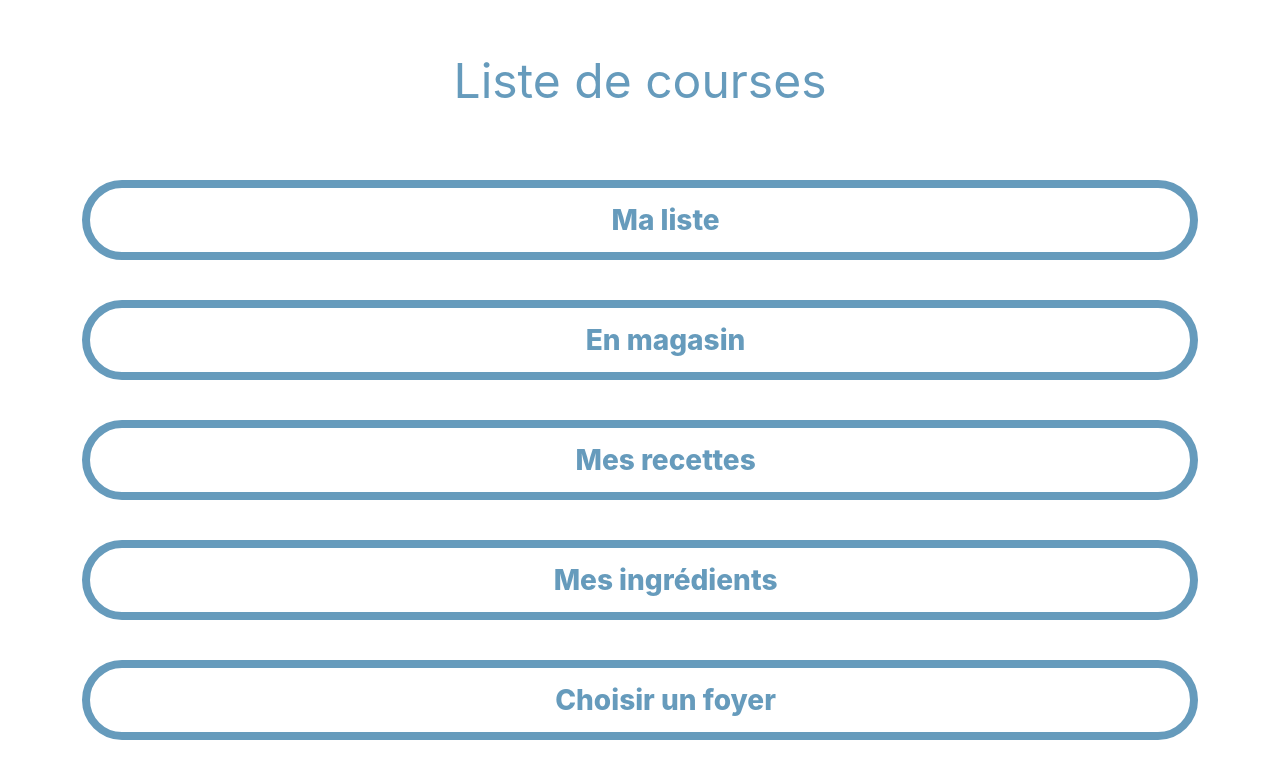
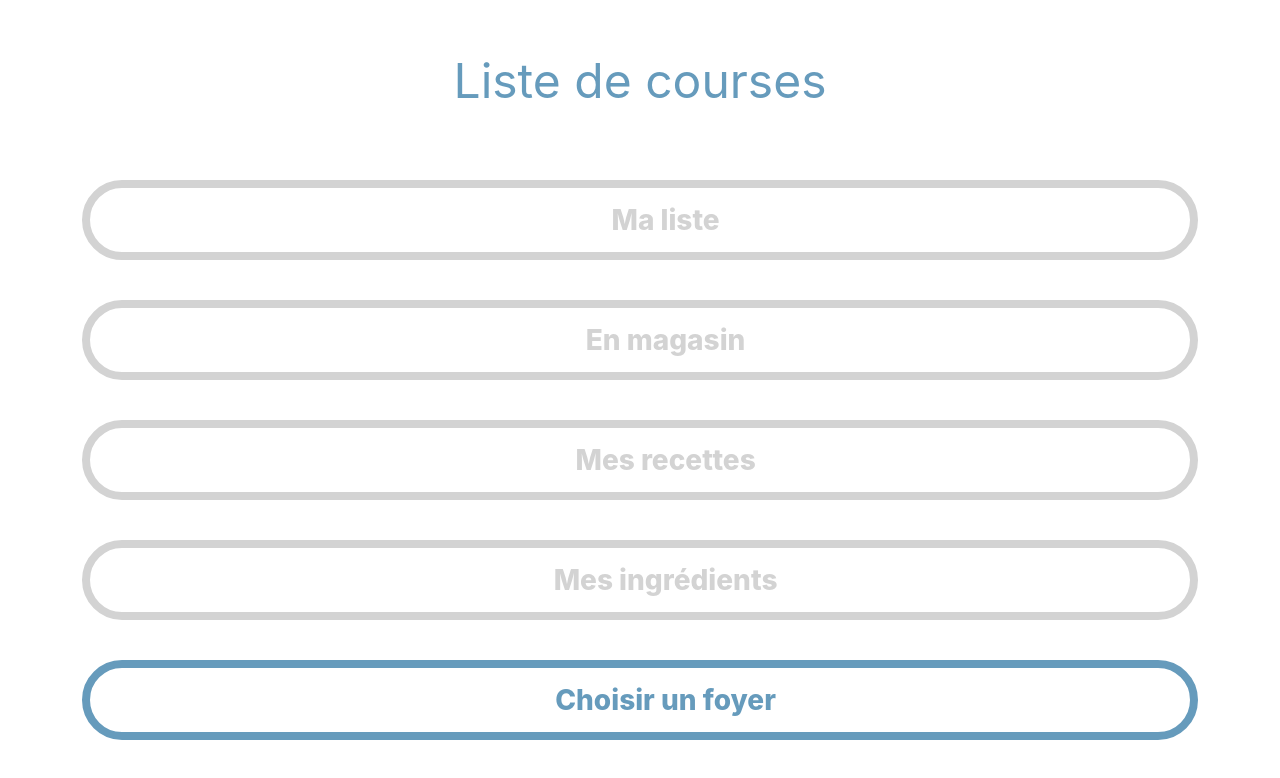
Before and after one commit to PauwelsTom/liste_course, a React (Create React App) app in the folder frontend/: page / in a window 1280 px wide. Shown: the top 778 px of the page. Built offline with nearby package versions, Linux system fonts and the light colour scheme.

Commit message:
Foncionnement suppression foyer : OK

```diff
--- a/frontend/src/Foyer/PageFoyer.jsx
+++ b/frontend/src/Foyer/PageFoyer.jsx
@@ -56,9 +56,15 @@ export class PageFoyer extends Component {
                 const res = json_to_foyerList(json);
                 console.log(res);
                 this.setState({foyers: res});
-                setTimeout(() => {
-                    this.setState({foyers: res});
-                }, 1000);
+
+                if (this.state.selected != null) {
+                    for (const i = 0; i < res.length; i++) {
+                        if (res[i].id === this.state.selected)
+                            return;
+                    }
+                    this.setState({selected: null});
+                    localStorage.setItem("foyer", null);
+                }
             })
             .catch(e => console.error("Erreur lors de la requête:", e))
     }
--- a/frontend/src/Ingredients/PageIngredients.jsx
+++ b/frontend/src/Ingredients/PageIngredients.jsx
@@ -13,7 +13,9 @@ export class PageIngredients extends Component {
             ingrSelected: null,
             ingrList: []
         }
-        this.foyer = 0;
+
+        const foyer = parseInt(localStorage.getItem("foyer"));
+        this.foyer = isNaN(foyer)? null: foyer;
     }
 
     get_all_ingr = () => {
--- a/frontend/src/Menu_principal/BoutonMode.css
+++ b/frontend/src/Menu_principal/BoutonMode.css
@@ -32,7 +32,7 @@
     height: 12vh;
 
     background-color: var(--couleur-menu-princpal);
-    color: white;
+    color: var(--background-color);
 }
 
 .BoutonFlèche {
@@ -49,3 +49,17 @@
     font-weight: 600;
     color: var(--couleur-menu-princpal);
 }
+
+.Disabled {
+    border: 1vh solid lightgray;
+    color: lightgray;
+}
+
+.Disabled:hover {
+    height: 8vh;
+    width: 80vw;
+
+    background-color: var(--background-color);
+    border: 1vh solid lightgray;
+    color: lightgray;
+}
--- a/frontend/src/Menu_principal/BoutonMode.jsx
+++ b/frontend/src/Menu_principal/BoutonMode.jsx
@@ -7,12 +7,16 @@ export class BoutonMode extends Component {
     constructor(props) {
         super();
         this.name = props.name;
-        this.link = props.link;
+        this.link = props.disable? "/": props.link;
+    }
+
+    get_class = () => {
+        return "BoutonModeDiv " + (this.props.disable? "Disabled": "");
     }
 
     render() {
         return (
-            <Link className="BoutonModeDiv" to={this.link}>
+            <Link className={this.get_class()} to={this.link}>
                 {this.name}
             </Link>
         );
--- a/frontend/src/Menu_principal/ListeModes.jsx
+++ b/frontend/src/Menu_principal/ListeModes.jsx
@@ -5,18 +5,27 @@ import { BoutonMode } from "./BoutonMode";
 export class ListeModes extends Component {
     constructor(props) {
         super();
+        const foyer = parseInt(localStorage.getItem("foyer"));
+        this.state = {
+            foyer: isNaN(foyer)? null: foyer
+        }
+    }
+
+    debug = () => {
+        localStorage.setItem("foyer", null);
+        this.setState({foyer: null})
     }
 
     render() {
         return (
             <div id="ListeModesDiv">
-                <div id="TitleBoxListeMode">Liste de courses</div>
+                <div id="TitleBoxListeMode" onClick={this.debug}>Liste de courses</div>
                 <div id="ListeBoutonMode">
-                    <BoutonMode name="Ma liste" link='/liste'/>
-                    <BoutonMode name="En magasin" link='/magasin'/>
-                    <BoutonMode name="Mes recettes" link='/recette'/>
-                    <BoutonMode name="Mes ingrédients" link='/ingredients'/>
-                    <BoutonMode name="Choisir un foyer" link='/foyer'/>
+                    <BoutonMode name="Ma liste" link='/liste' disable={this.state.foyer == null}/>
+                    <BoutonMode name="En magasin" link='/magasin' disable={this.state.foyer == null}/>
+                    <BoutonMode name="Mes recettes" link='/recette' disable={this.state.foyer == null}/>
+                    <BoutonMode name="Mes ingrédients" link='/ingredients' disable={this.state.foyer == null}/>
+                    <BoutonMode name="Choisir un foyer" link='/foyer' disable={false}/>
                 </div>
             </div>
         );
```
Also changed, not shown: 1 other file (tests, documents, lock files or other folders).
